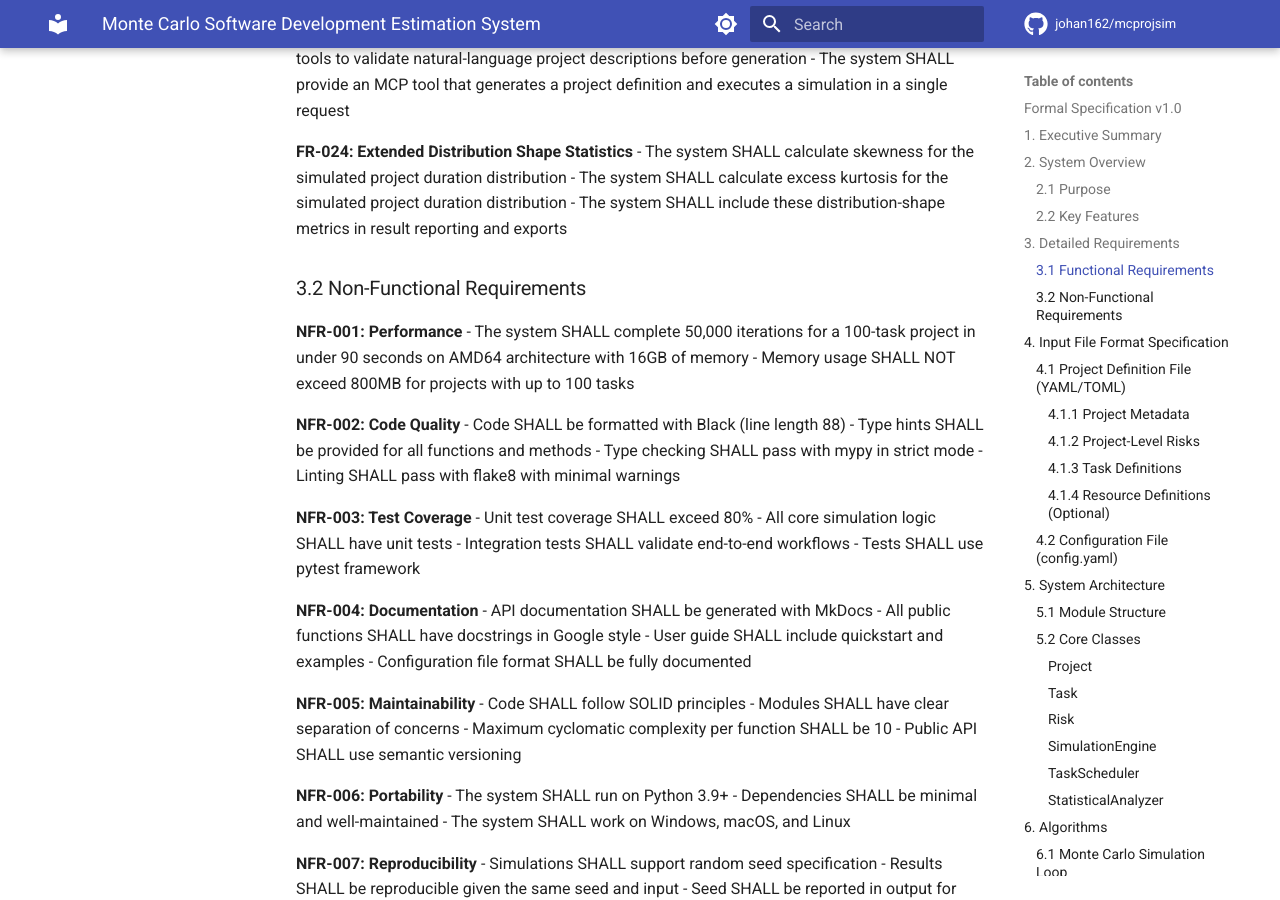
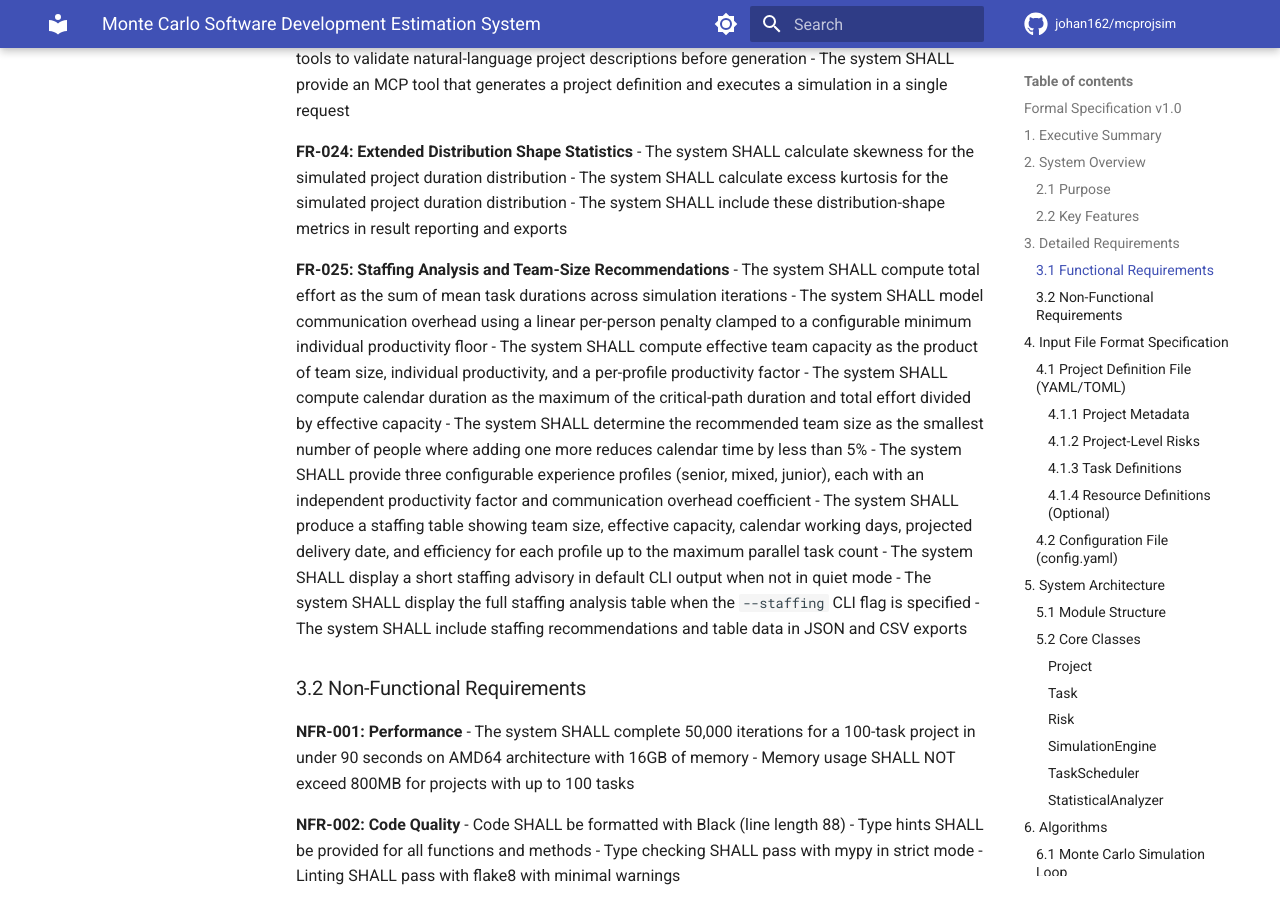
Before and after one commit to johan162/mcprojsim, an MkDocs documentation site: the page built from docs/mcprojsim_reqs.md, in a window 1280 px wide and 900 px high, scrolled down 3951 px. Built offline with MkDocs 1.6.1 and Material for MkDocs 9.7.7, drawn with Linux system fonts in a browser that asks for light colours; comment, search, counter and statistics services are not loaded.

Commit message:
Added the staffing feature request description

```diff
--- a/docs/mcprojsim_reqs.md
+++ b/docs/mcprojsim_reqs.md
@@ -159,6 +159,18 @@ Provide probabilistic estimates for software project completion through Monte Ca
 - The system SHALL calculate skewness for the simulated project duration distribution
 - The system SHALL calculate excess kurtosis for the simulated project duration distribution
 - The system SHALL include these distribution-shape metrics in result reporting and exports
+
+**FR-025: Staffing Analysis and Team-Size Recommendations**
+- The system SHALL compute total effort as the sum of mean task durations across simulation iterations
+- The system SHALL model communication overhead using a linear per-person penalty clamped to a configurable minimum individual productivity floor
+- The system SHALL compute effective team capacity as the product of team size, individual productivity, and a per-profile productivity factor
+- The system SHALL compute calendar duration as the maximum of the critical-path duration and total effort divided by effective capacity
+- The system SHALL determine the recommended team size as the smallest number of people where adding one more reduces calendar time by less than 5%
+- The system SHALL provide three configurable experience profiles (senior, mixed, junior), each with an independent productivity factor and communication overhead coefficient
+- The system SHALL produce a staffing table showing team size, effective capacity, calendar working days, projected delivery date, and efficiency for each profile up to the maximum parallel task count
+- The system SHALL display a short staffing advisory in default CLI output when not in quiet mode
+- The system SHALL display the full staffing analysis table when the `--staffing` CLI flag is specified
+- The system SHALL include staffing recommendations and table data in JSON and CSV exports
 
 
 ### 3.2 Non-Functional Requirements
```
